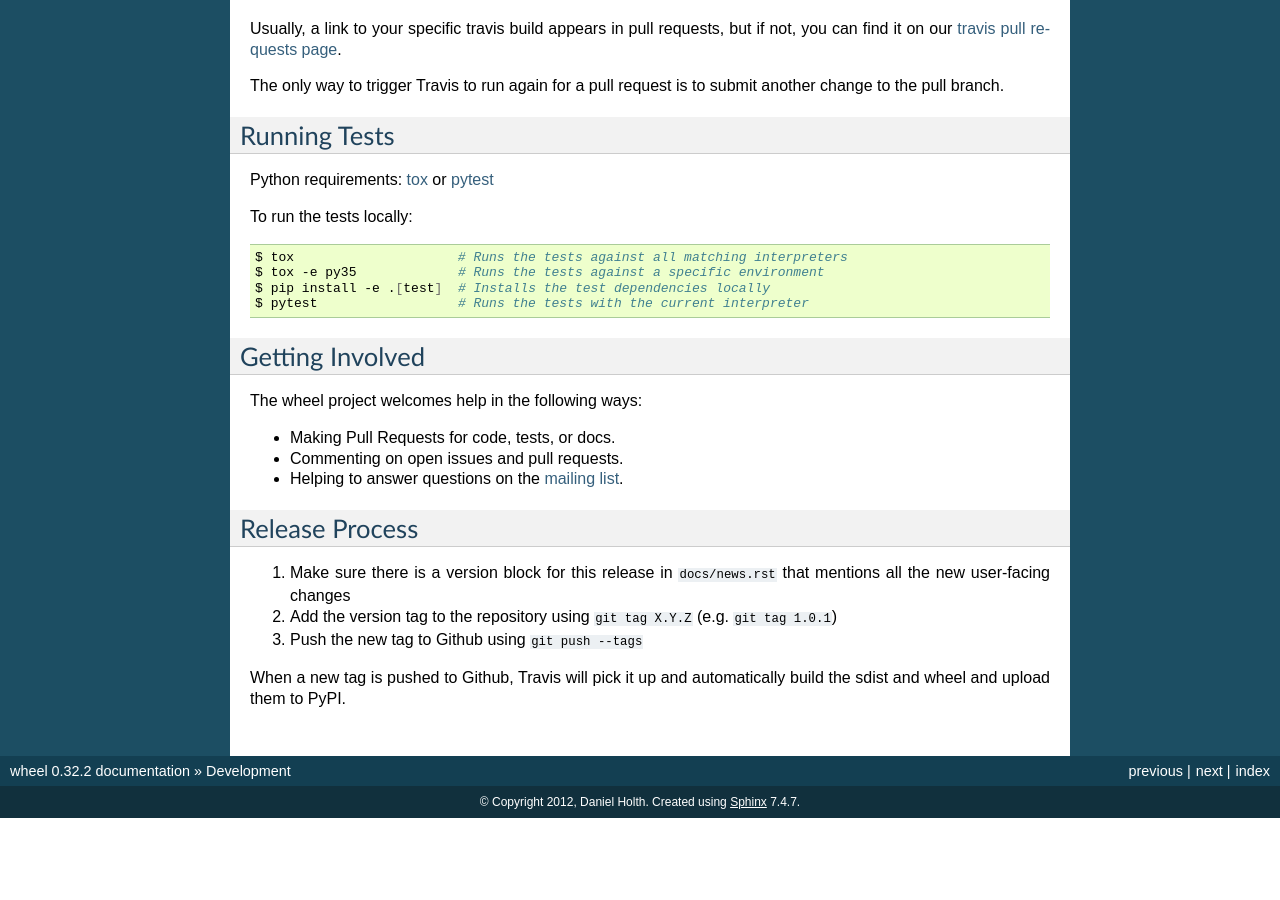
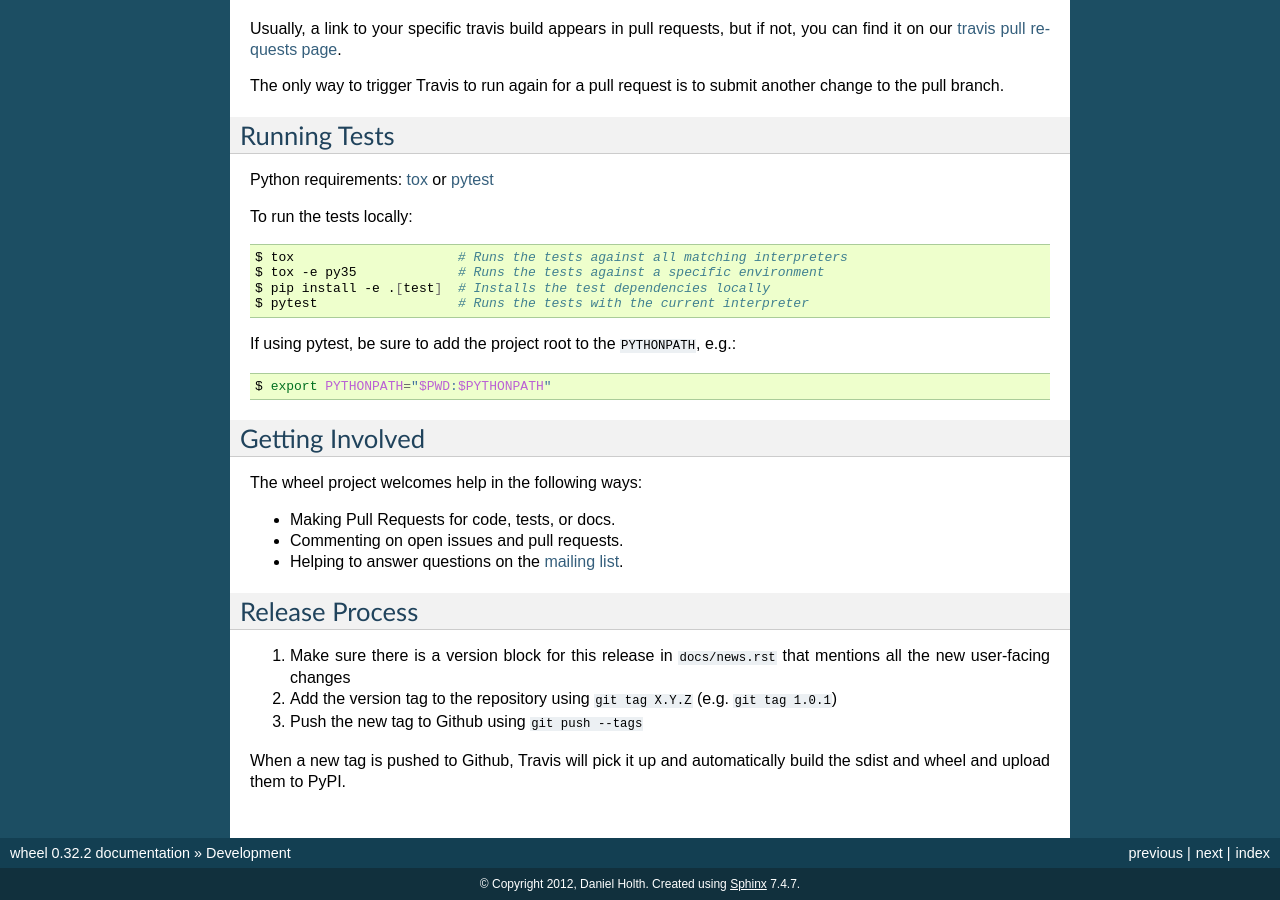
Before and after one commit to pypa/wheel, a Sphinx documentation site: the page built from docs/development.rst, in a window 1280 px wide and 900 px high, scrolled down 656 px. Built offline with Sphinx 7.4.7, drawn with Linux system fonts in a browser that asks for light colours; pages that are not in the unit, such as notebooks, are missing from menus; before the commit the page ends 1474 px from its top, so only the background shows below that.

Commit message:
Mention setting PYTHONPATH in dev guide

```diff
--- a/docs/development.rst
+++ b/docs/development.rst
@@ -60,6 +60,10 @@ To run the tests locally::
   $ pip install -e .[test]  # Installs the test dependencies locally
   $ pytest                  # Runs the tests with the current interpreter
 
+If using pytest, be sure to add the project root to the ``PYTHONPATH``, e.g.::
+
+  $ export PYTHONPATH="$PWD:$PYTHONPATH"
+
 .. _tox: https://pypi.org/project/tox/
 .. _pytest: https://pypi.org/project/pytest/
 
```
